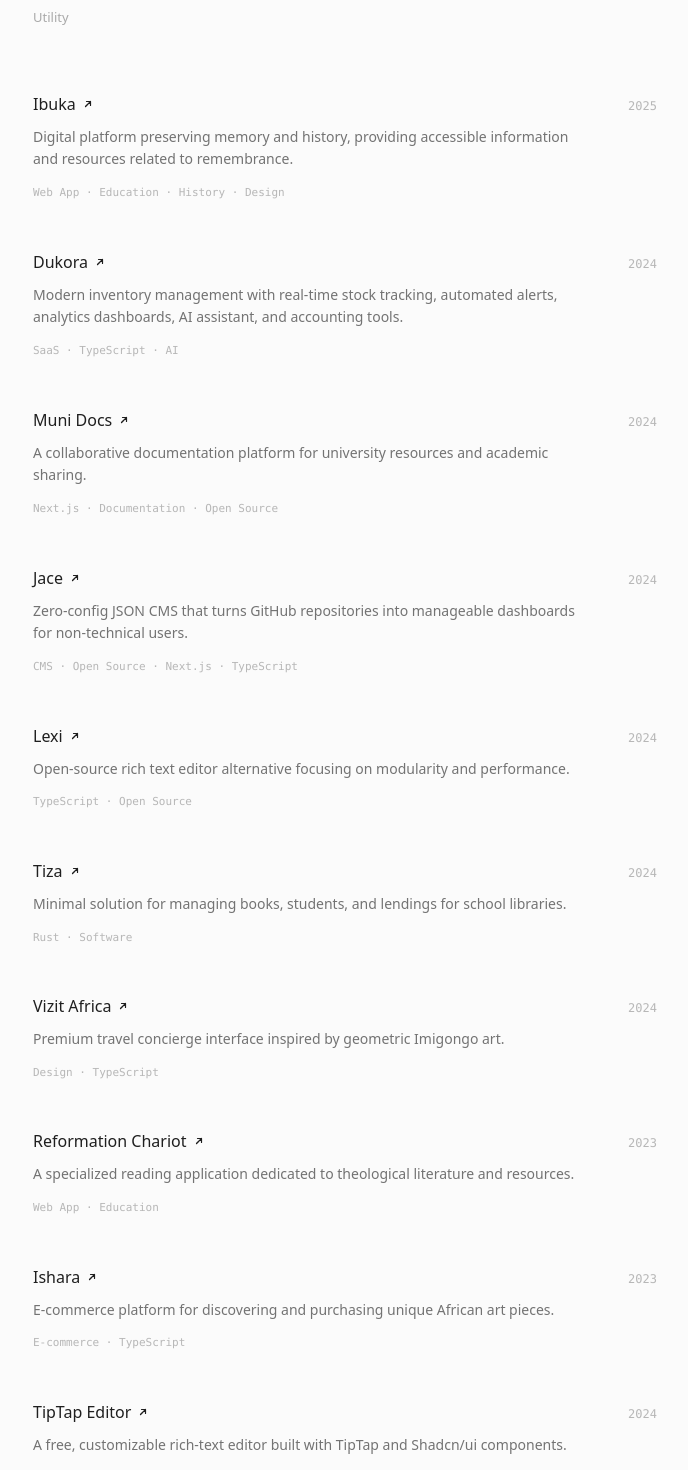
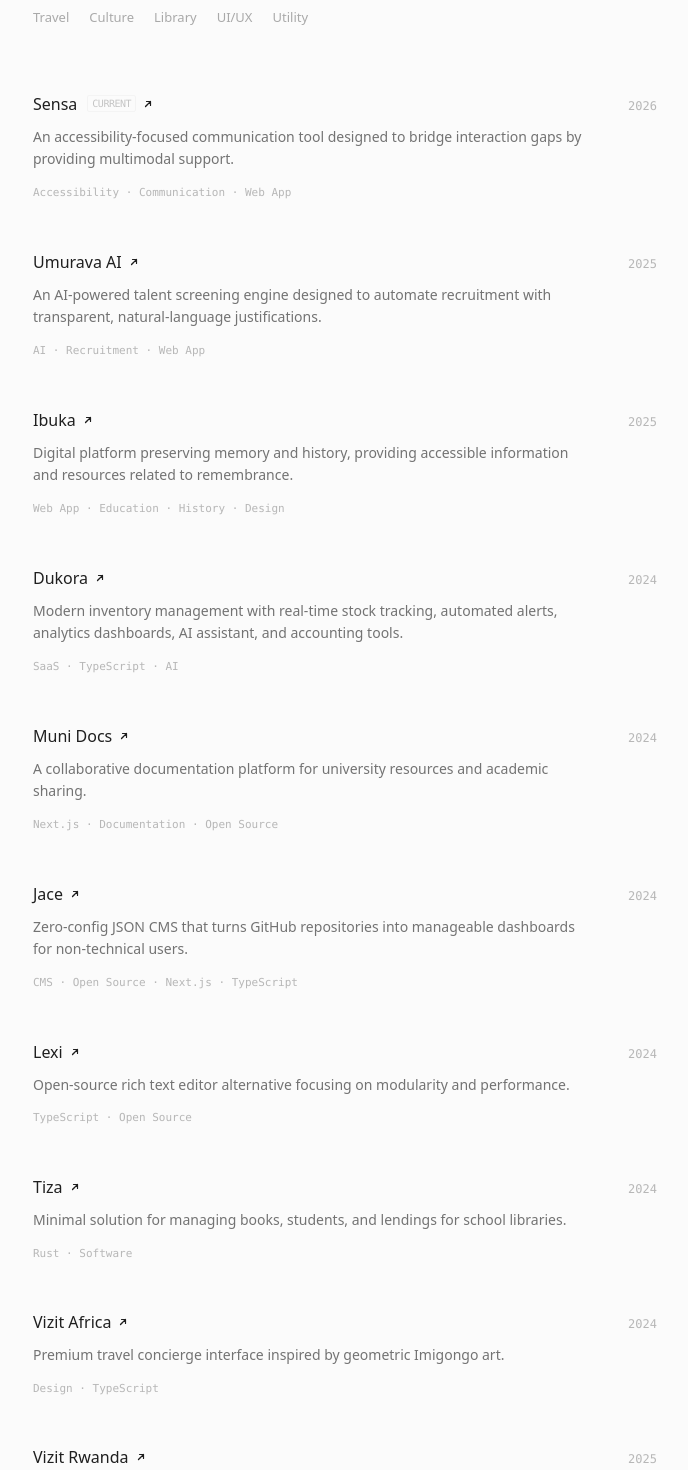
Before and after one commit to nkurunziza-saddy/portfolio, a Next.js app: page /projects in a window 1280 px wide. Shown: the part 320-1790 px from the top of the page, without its empty margins (295-983 px from the left). Built offline with nearby package versions, Linux system fonts and the light colour scheme.

Commit message:
feat: add currently working on section and update projects

```diff
--- a/app/page.tsx
+++ b/app/page.tsx
@@ -2,7 +2,8 @@
 import PROJECTS_DATA from "@/projects.json";
 
 export default function Page() {
-  const featured = PROJECTS_DATA.projects.filter((p) => p.featured);
+  const current = PROJECTS_DATA.projects.filter((p) => p.current);
+  const featured = PROJECTS_DATA.projects.filter((p) => p.featured && !p.current);
 
   return (
     <main className="min-h-screen w-full max-w-2xl mx-auto px-6 py-24 md:py-32 flex flex-col gap-16 selection:bg-foreground selection:text-background">
@@ -14,6 +15,53 @@
           primarily with Typescript, Go, and Rust.
         </p>
       </header>
+
+      {/* Currently Working On */}
+      {current.length > 0 && (
+        <section className="flex flex-col gap-6">
+          <p className="text-[11px] font-mono uppercase tracking-widest text-muted-foreground/60">currently working on</p>
+          <div className="flex flex-col gap-4">
+            {current.map((p) => (
+              <div key={p.title} className="flex justify-between items-baseline gap-4 group">
+                <Link
+                  href={p.href}
+                  target="_blank"
+                  className="text-sm font-medium text-foreground hover:text-muted-foreground transition-colors duration-300 inline-flex items-center gap-1.5"
+                >
+                  {p.title}
+                  <svg
+                    aria-hidden="true"
+                    role="img"
+                    width="10"
+                    height="10"
+                    viewBox="0 0 12 12"
+                    fill="none"
+                    xmlns="http://www.w3.org/2000/svg"
+                    className="transition-transform duration-300 group-hover:translate-x-0.5 group-hover:-translate-y-0.5"
+                  >
+                    <path
+                      d="M3.5 8.5L8.5 3.5M8.5 3.5H4.5M8.5 3.5V7.5"
+                      stroke="currentColor"
+                      strokeWidth="1.2"
+                      strokeLinecap="round"
+                      strokeLinejoin="round"
+                    />
+                    <path
+                      d="M3.5 8.5L5.5 6.5"
+                      stroke="currentColor"
+                      strokeWidth="1.2"
+                      strokeLinecap="round"
+                      strokeLinejoin="round"
+                      opacity="0.3"
+                    />
+                  </svg>
+                </Link>
+                <span className="text-xs font-mono text-muted-foreground/60">{p.year}</span>
+              </div>
+            ))}
+          </div>
+        </section>
+      )}
 
       {/* Selected Work */}
       <section className="flex flex-col gap-6">
--- a/app/projects/page.tsx
+++ b/app/projects/page.tsx
@@ -98,6 +98,11 @@
                 className="text-base font-medium text-foreground hover:text-muted-foreground transition-colors duration-300 inline-flex items-center gap-1.5"
               >
                 {p.title}
+                {p.current && (
+                  <span className="text-[10px] font-mono text-muted-foreground/40 border border-border/40 px-1 rounded-[2px] ml-1 uppercase tracking-tighter">
+                    current
+                  </span>
+                )}
                 <svg
                   aria-hidden="true"
                   role="img"
--- a/projects-schema.json
+++ b/projects-schema.json
@@ -9,7 +9,7 @@
       "type": "array",
       "items": {
         "type": "object",
-        "required": ["title", "desc", "href", "tags", "year", "featured"],
+        "required": ["title", "desc", "href", "tags", "year", "featured", "current"],
         "properties": {
           "title": {
             "type": "string",
@@ -38,6 +38,10 @@
           "featured": {
             "type": "boolean",
             "description": "Whether to highlight this project on the homepage"
+          },
+          "current": {
+            "type": "boolean",
+            "description": "Whether this is a project currently being worked on"
           }
         }
       }
--- a/projects.json
+++ b/projects.json
@@ -1,6 +1,32 @@
 {
   "$schema": "./projects-schema.json",
   "projects": [
+    {
+      "title": "Sensa",
+      "desc": "An accessibility-focused communication tool designed to bridge interaction gaps by providing multimodal support.",
+      "href": "https://sensa-translator.vercel.app/",
+      "tags": [
+        "Accessibility",
+        "Communication",
+        "Web App"
+      ],
+      "year": "2026",
+      "featured": true,
+      "current": true
+    },
+    {
+      "title": "Umurava AI",
+      "desc": "An AI-powered talent screening engine designed to automate recruitment with transparent, natural-language justifications.",
+      "href": "https://umurava-screening.vercel.app/",
+      "tags": [
+        "AI",
+        "Recruitment",
+        "Web App"
+      ],
+      "year": "2025",
+      "featured": true,
+      "current": false
+    },
     {
       "title": "Ibuka",
       "desc": "Digital platform preserving memory and history, providing accessible information and resources related to remembrance.",
@@ -12,7 +38,8 @@
         "Design"
       ],
       "year": "2025",
-      "featured": true
+      "featured": true,
+      "current": false
     },
     {
       "title": "Dukora",
@@ -24,7 +51,8 @@
         "AI"
       ],
       "year": "2024",
-      "featured": true
+      "featured": true,
+      "current": false
     },
     {
       "title": "Muni Docs",
@@ -36,7 +64,8 @@
         "Open Source"
       ],
       "year": "2024",
-      "featured": false
+      "featured": false,
+      "current": false
     },
     {
       "title": "Jace",
@@ -49,7 +78,8 @@
         "TypeScript"
       ],
       "year": "2024",
-      "featured": true
+      "featured": true,
+      "current": false
     },
     {
       "title": "Lexi",
@@ -60,7 +90,8 @@
         "Open Source"
       ],
       "year": "2024",
-      "featured": false
+      "featured": false,
+      "current": false
     },
     {
       "title": "Tiza",
@@ -71,7 +102,8 @@
         "Software"
       ],
       "year": "2024",
-      "featured": true
+      "featured": true,
+      "current": false
     },
     {
       "title": "Vizit Africa",
@@ -82,7 +114,21 @@
         "TypeScript"
       ],
       "year": "2024",
-      "featured": false
+      "featured": true,
+      "current": false
+    },
+    {
+      "title": "Vizit Rwanda",
+      "desc": "Luxury travel and concierge service curating high-end expeditions in Rwanda with deep cultural heritage.",
+      "href": "https://vizit-rwanda-imigongo.vercel.app/",
+      "tags": [
+        "Design",
+        "Travel",
+        "Culture"
+      ],
+      "year": "2025",
+      "featured": false,
+      "current": false
     },
     {
       "title": "Reformation Chariot",
@@ -93,18 +139,8 @@
         "Education"
       ],
       "year": "2023",
-      "featured": false
-    },
-    {
-      "title": "Ishara",
-      "desc": "E-commerce platform for discovering and purchasing unique African art pieces.",
-      "href": "https://github.com/nkurunziza-saddy/ishara",
-      "tags": [
-        "E-commerce",
-        "TypeScript"
-      ],
-      "year": "2023",
-      "featured": false
+      "featured": false,
+      "current": false
     },
     {
       "title": "TipTap Editor",
@@ -115,7 +151,8 @@
         "UI/UX"
       ],
       "year": "2024",
-      "featured": false
+      "featured": false,
+      "current": false
     },
     {
       "title": "Oops",
@@ -126,7 +163,8 @@
         "Utility"
       ],
       "year": "2024",
-      "featured": false
+      "featured": false,
+      "current": false
     }
   ]
 }
```
